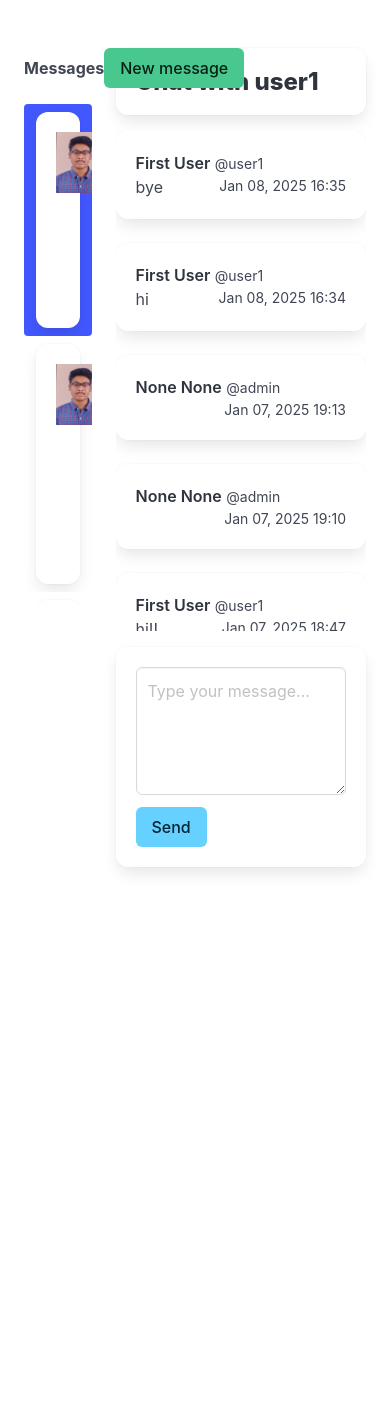
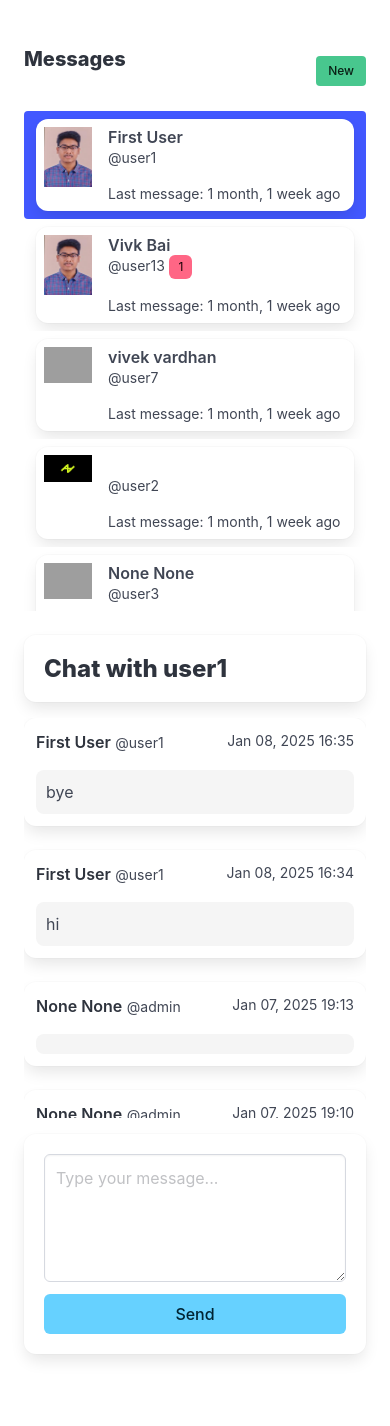
Before and after one commit to vivekvardhan22/carpooling, a Django app: page /direct/ in a window 390 px wide. Shown: the part 52-1478 px from the top of the page. Before the commit the page ends 925 px from the top, so only its background shows below. Run offline with Django 4.2, Linux system fonts and the light colour scheme; a user stored in the database is signed in; data comes from the database, SQL or seed files in the repository; grey boxes are pictures that could not be loaded.

Commit message:
Update direct.html

```diff
--- a/everythingvit/templates/direct/direct.html
+++ b/everythingvit/templates/direct/direct.html
@@ -1,38 +1,34 @@
-<!-- direct.html -->
 {% extends 'base.html' %}
 {% load static %}
 
 {% block content %}
-<div class="columns is-mobile">
-    <div class="column is-one-quarter">
+<div class="columns is-centered">
+    <!-- Sidebar for Messages List -->
+    <div class="column is-one-quarter-tablet is-full-mobile">
         <aside class="menu">
             <div class="is-flex is-justify-content-space-between is-align-items-center mb-4">
-                <h1 style="font-weight: bolder;">Messages</h1>
-                <br>
-                <a href="{% url 'usersearch' %}" class="button is-success">New message</a>
+                <h1 class="title is-5">Messages</h1>
+                <a href="{% url 'usersearch' %}" class="button is-success is-small">New</a>
             </div>
 
-            <ul style="overflow-y: auto; height: 500px;" class="menu-list">
+            <ul class="menu-list" style="overflow-y: auto; max-height: 500px;">
                 {% for message in messages %}
                 <li>
                     <a class="{% if active_direct == message.user.username %}is-active{% endif %}"
                        href="{% url 'directs' message.user.username %}">
-                        <div class="box">
+                        <div class="box p-2">
                             <article class="media">
                                 <div class="media-left">
                                     <figure class="image is-48x48">
-                                        {% if message.user.profile.picture %}
-                                            <img src="{{ message.user.profile.picture.url }}" alt="Profile picture">
-                                        {% else %}
-                                            <img src="https://hds.hel.fi/images/foundation/visual-assets/placeholders/user-image-l@2x.png" alt="Default avatar">
-                                        {% endif %}
+                                        <img src="{% if message.user.profile.picture %}{{ message.user.profile.picture.url }}{% else %}https://hds.hel.fi/images/foundation/visual-assets/placeholders/user-image-l@2x.png{% endif %}" alt="Profile">
                                     </figure>
                                 </div>
                                 <div class="media-content">
                                     <div class="content">
                                         <p>
                                             <strong>{{ message.user.profile.first_name }} {{ message.user.profile.last_name }}</strong>
-                                            <small class="clickable-username" onclick="goToProfile('{{ direct.sender.username }}')" style="cursor: pointer;" >@{{ message.user.username }}</small>
+                                            <br>
+                                            <small class="clickable-username" onclick="goToProfile('{{ message.user.username }}')" style="cursor: pointer;">@{{ message.user.username }}</small>
                                             {% if message.unread %}
                                                 <span class="tag is-danger">{{ message.unread }}</span>
                                             {% endif %}
@@ -49,15 +45,16 @@
         </aside>
     </div>
 
-    <div class="column">
+    <!-- Chat Window -->
+    <div class="column is-three-quarters-tablet is-full-mobile">
         {% if active_direct %}
         <div class="box mb-4">
             <h3 class="title is-4">Chat with {{ active_direct }}</h3>
         </div>
 
-        <div style="overflow-y: auto; height: 500px;" class="messages-container mb-4">
+        <div class="messages-container mb-4" style="overflow-y: auto; max-height: 400px;">
             {% for direct in directs %}
-            <div class="box">
+            <div class="box p-3">
                 <article class="media">
                     <div class="media-content">
                         <div class="content">
@@ -66,7 +63,7 @@
                                 <small class="clickable-username" onclick="goToProfile('{{ direct.sender.username }}')" style="cursor: pointer;">@{{ direct.sender.username }}</small>
                                 <small class="is-pulled-right">{{ direct.date|date:'M d, Y H:i' }}</small>
                             </p>
-                            {{ direct.body }}
+                            <p class="message-body">{{ direct.body }}</p>
                         </div>
                     </div>
                 </article>
@@ -83,8 +80,8 @@
                 </p>
             </div>
             <div class="field">
-                <p class="control">
-                    <button type="submit" class="button is-info">Send</button>
+                <p class="control has-text-centered">
+                    <button type="submit" class="button is-info is-fullwidth">Send</button>
                 </p>
             </div>
         </form>
@@ -94,15 +91,36 @@
             <a href="{% url 'usersearch' %}" class="button is-success">New message</a>
         </div>
         {% endif %}
-
     </div>
-
 </div>
 
+<!-- Mobile Styling Fixes -->
+<style>
+  @media screen and (max-width: 768px) {
+    .column.is-one-quarter-tablet {
+      width: 100%;
+    }
+    .column.is-three-quarters-tablet {
+      width: 100%;
+    }
+    .menu-list {
+      max-height: 300px;
+      overflow-y: auto;
+    }
+    .messages-container {
+      max-height: 300px;
+    }
+    .message-body {
+      background: #f5f5f5;
+      padding: 10px;
+      border-radius: 8px;
+    }
+  }
+</style>
 
 <script>
   function goToProfile(username) {
       window.location.href = `/${username}`;
   }
-  </script>
+</script>
 {% endblock %}
```
